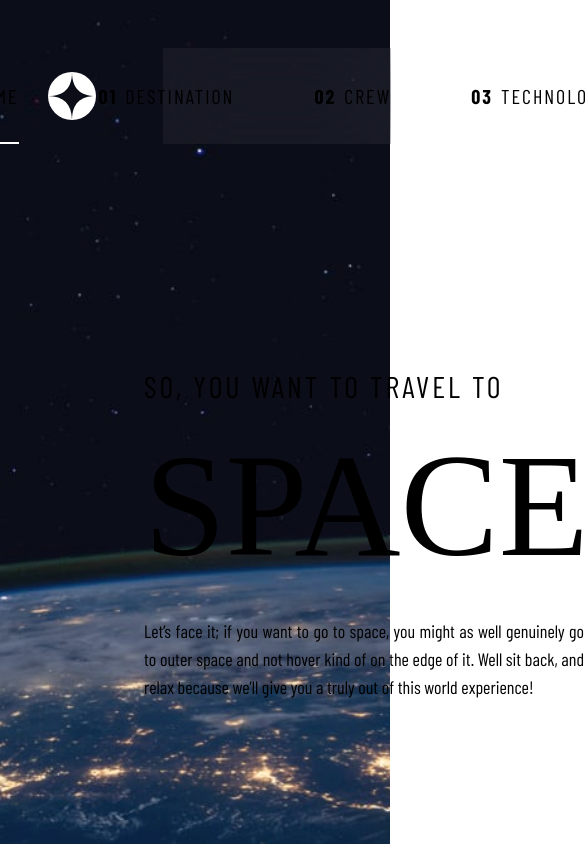
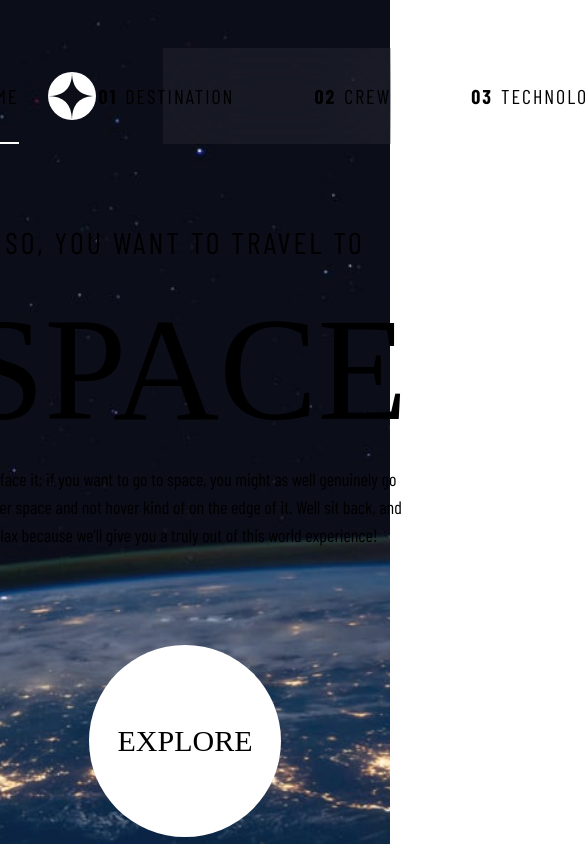
Before and after one commit to sos321/space-tourism, a React (Vite) app: page / in a window 390 px wide. Shown: the top 844 px of the page, 585 px wide, since content can reach past the window. Built offline with nearby package versions, Linux system fonts and the light colour scheme; a web font is replaced by a local one.

Commit message:
refactor for responsive design

```diff
--- a/src/components/navigation.jsx
+++ b/src/components/navigation.jsx
@@ -37,7 +37,7 @@
           </div>
         </LayoutGroup>
       </div>
-      <div className="mt-48 mx-36">
+      <div className="h-[calc(100%-14rem)] max-w-[80%] mt-24 mx-auto">
         <Outlet />
       </div>
     </Fragment>
--- a/src/components/picture.jsx
+++ b/src/components/picture.jsx
@@ -3,7 +3,7 @@
 export default function Picture(props) {
   return (
     <motion.picture
-      className="absolute top-0 left-0 w-screen h-screen pointer-events-none -z-40"
+      className="absolute top-0 left-0 w-full h-full pointer-events-none -z-40"
       initial={{ opacity: 0 }}
       animate={{ opacity: 1 }}
       exit={{ opacity: 0 }}
--- a/src/pages/crew.jsx
+++ b/src/pages/crew.jsx
@@ -37,20 +37,17 @@
         />,
         document.getElementById("img-root")
       )}
-      <Page className="absolute bottom-0 w-full -translate-x-2/4 left-2/4">
-        <div className="flex flex-1 gap-20">
-          <div className="flex flex-col justify-center flex-1">
-            <h3 className="flex grow-[0.3] gap-3 text-2xl tracking-widest uppercase justify-self-start">
-              <span className="font-bold text-gray-500">02</span> Meet your crew
-            </h3>
-            <div className="flex-1 justify-self-center">
-              <h3 className="mb-3 text-3xl uppercase font-heading opacity-60">
+      <Page title="Meet your crew" num="02" className="relative">
+        <div className="absolute bottom-0 flex justify-between w-full h-full -translate-x-2/4 left-2/4">
+          <div className="flex flex-col justify-center">
+            <div>
+              <h3 className="mb-3 text-3xl uppercase font-heading opacity-60 ">
                 {data.crew[crew].role}
               </h3>
-              <h2 className="mb-8 text-6xl uppercase font-heading">
+              <h2 className="whitespace-nowrap mb-8 text-6xl uppercase font-heading min-[10rem]:">
                 {data.crew[crew].name}
               </h2>
-              <p className="w-8/12 mb-24 text-lg text-justify">
+              <p className="w-10/12 text-lg text-justify min-h-[21rem]">
                 {data.crew[crew].bio}
               </p>
               <Nav
@@ -64,7 +61,7 @@
             </div>
           </div>
           <img
-            className="flex-shrink-0 w-5/12 h-5/12 aspect-[2/3]"
+            className="self-end w-auto h-full"
             src={image}
             alt={data.crew[crew].name}
           />
--- a/src/pages/destination.jsx
+++ b/src/pages/destination.jsx
@@ -37,13 +37,9 @@
         />,
         document.getElementById("img-root")
       )}
-      <Page>
-        <h3 className="flex gap-3 mb-10 text-2xl tracking-widest uppercase">
-          <span className="font-bold text-gray-500">01</span> Pick your
-          destination
-        </h3>
+      <Page title="Pick your destination" num="01">
         <div className="flex flex-row-reverse items-center justify-between">
-          <div className="self-start">
+          <div>
             <Nav
               selected={planet}
               onClick={clickHandler}
@@ -80,7 +76,7 @@
             </div>
           </div>
           <img
-            className="w-5/12 p-10 ml-8"
+            className="w-5/12 p-10"
             src={image}
             alt={data.destinations[planet].name}
           />
--- a/src/pages/index.jsx
+++ b/src/pages/index.jsx
@@ -28,18 +28,21 @@
         />,
         document.getElementById("img-root")
       )}
-      <Page className="flex items-end justify-between pr-5 mt-60">
-        <div className="flex flex-col">
+      <Page className="flex items-center justify-between gap-5 pr-5 -mt-24 2xl:mt-0 2xl:justify-around lg:gap-24 lg:flex-col lg:items-center lg:justify-center">
+        <div className="flex flex-col lg:text-center">
           <h2 className="text-3xl tracking-widest uppercase">
             So, you want to travel to
           </h2>
           <h1
-            className="uppercase text-[9.2rem] font-heading mt-[-0.5rem] mx-0 w-fit"
+            className="lg:text-center uppercase text-[9.2rem] font-heading lg:-mb-4 -ml-[10px] lg:ml-0"
             ref={headingRef}
           >
             Space
           </h1>
-          <p className="w-1/3 text-lg text-justify" style={{ width: width }}>
+          <p
+            className="text-lg text-justify lg:text-center"
+            style={{ width: width }}
+          >
             Let’s face it; if you want to go to space, you might as well
             genuinely go to outer space and not hover kind of on the edge of it.
             Well sit back, and relax because we’ll give you a truly out of this
```
